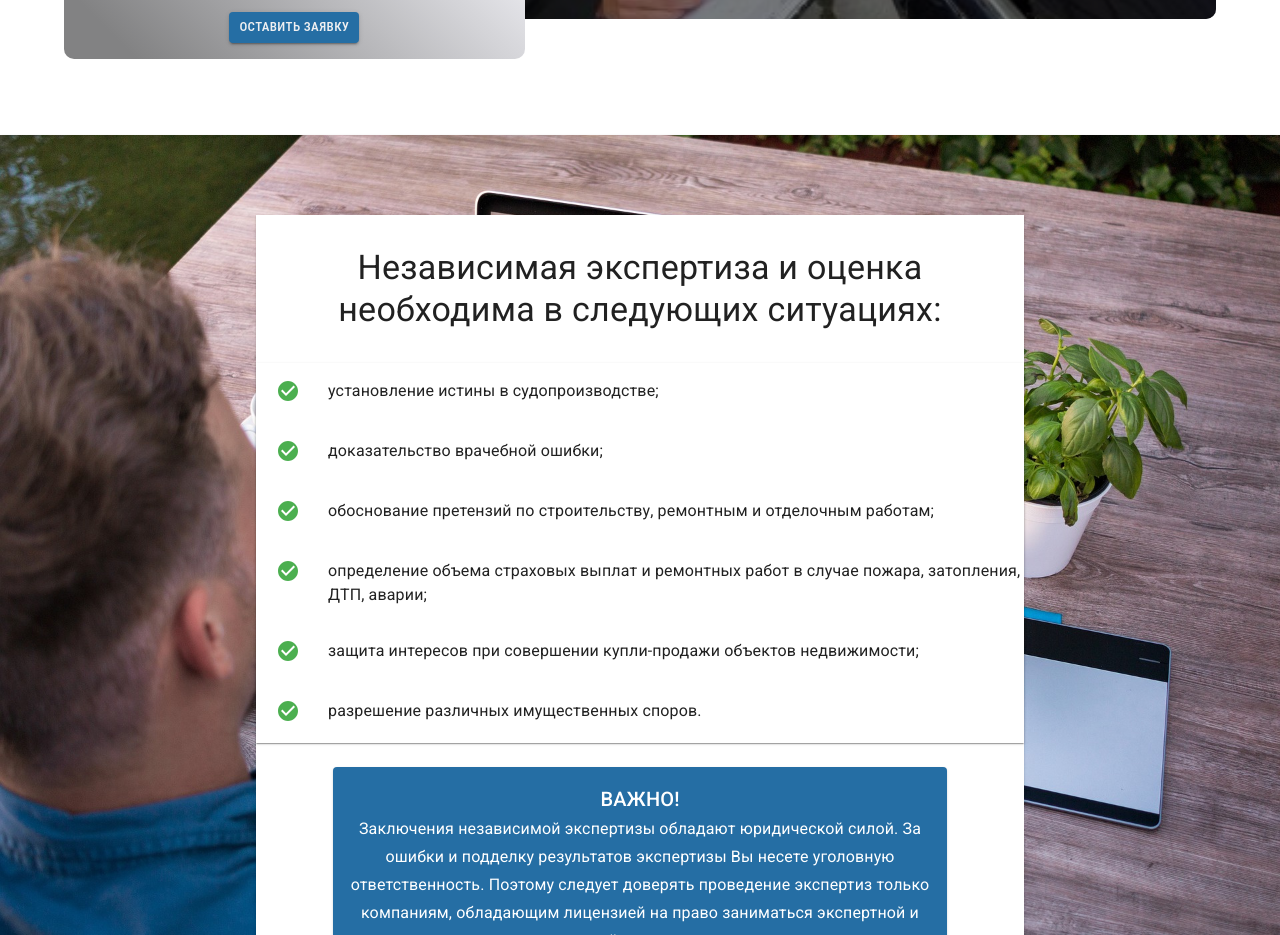
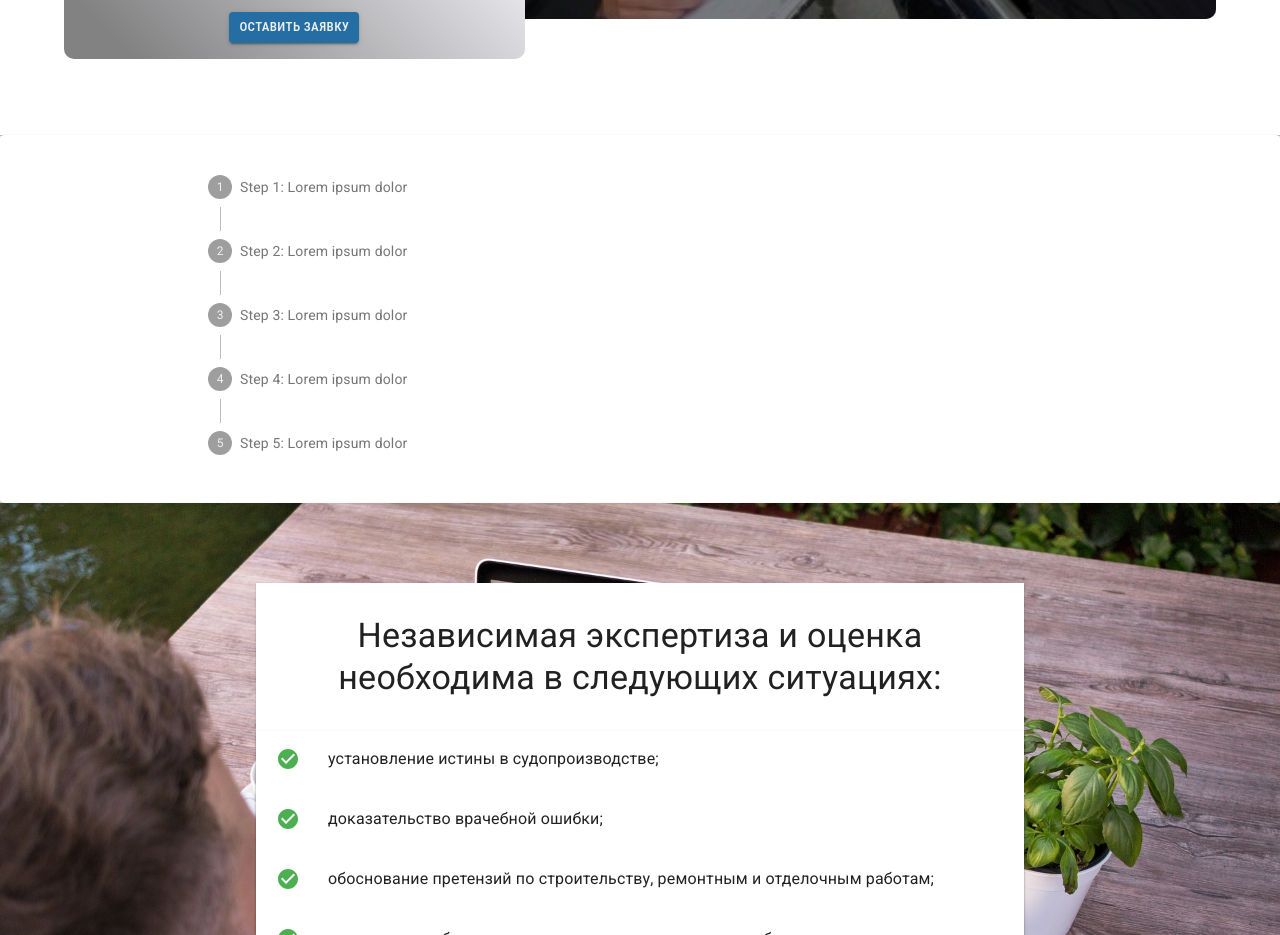
Before and after one commit to avramenkomy/altika-frontend, a React (Create React App) app: page / in a window 1280 px wide. Shown: the part 4640-5575 px from the top of the page. Built offline with nearby package versions, Linux system fonts and the light colour scheme.

Commit message:
WIP: change width style for step component

```diff
--- a/src/App.js
+++ b/src/App.js
@@ -63,7 +63,7 @@ function App() {
         <About darkTheme={darkMode} />
         <ExpertiseTypes />
         <Services darkMode={darkMode} />
-        {/* <StepByWork /> */}
+        <StepByWork />
         <ReasonsForExpertise />
         <News />
 
--- a/src/components/stepByWork/StepByWork.js
+++ b/src/components/stepByWork/StepByWork.js
@@ -6,7 +6,7 @@ const useStyles = makeStyles((theme) => ({
   root: {
     paddingTop: theme.spacing(2),
     paddingBottom: theme.spacing(2),
-    width: '100vw',
+    // width: '100vw',
   },
   button: {
     marginTop: theme.spacing(1),
```
